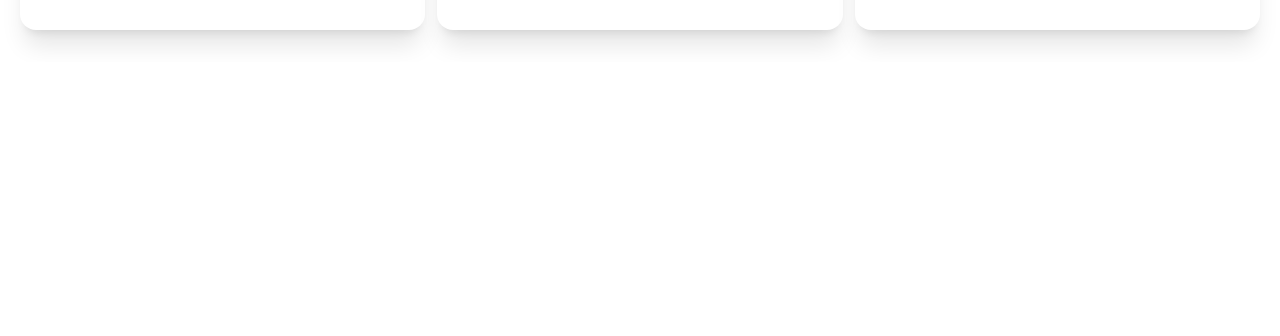
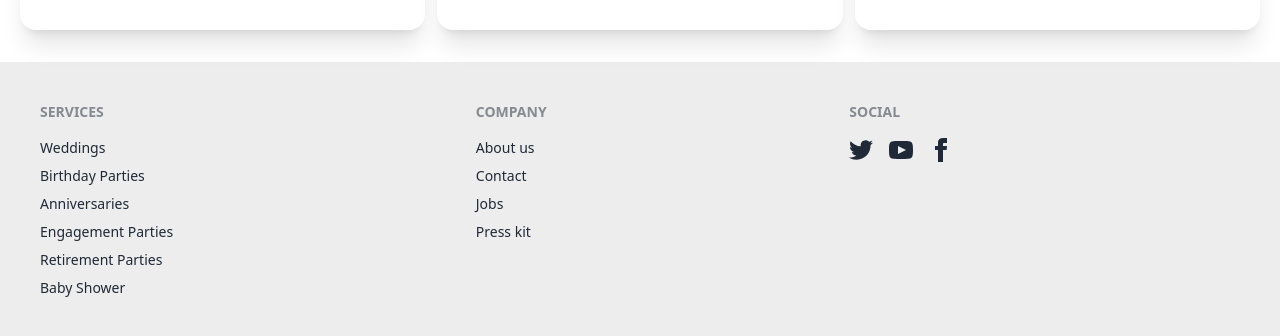
Before and after one commit to ayon121/Event_management_Website_React, a React (Vite) app: page / in a window 1280 px wide. Shown: the part 2070-2406 px from the top of the page. Before the commit the page ends 2132 px from the top, so only its background shows below. Built offline with nearby package versions, Linux system fonts and the light colour scheme.

Commit message:
footer design completed

```diff
--- a/src/Component/Pages/Home.jsx
+++ b/src/Component/Pages/Home.jsx
@@ -1,5 +1,7 @@
 import Banner from "../Banner/Banner";
 import Services from "../Services/Services";
+import Footer from "../Shared_Components/Footer";
+
 
 
 
@@ -8,6 +10,7 @@
         <div>
             <Banner></Banner>
             <Services></Services>
+            <Footer></Footer>
         </div>
     );
 };
--- a/src/Component/Pages/Root.jsx
+++ b/src/Component/Pages/Root.jsx
@@ -1,4 +1,5 @@
 import { Outlet } from "react-router-dom";
+
 
 
 
--- /dev/null
+++ b/src/Component/Shared_Components/Footer.jsx
@@ -0,0 +1,39 @@
+import { Link } from "react-router-dom";
+
+
+const Footer = () => {
+    return (
+        <div className="p-10 bg-[#EDEDED] text-base-content ">
+            <div className="footer text-base-content max-w-7xl mx-auto">
+                <nav>
+                    <header className="footer-title">Services</header>
+                    <ul>
+                        <Link to="/services/1"><li className="pb-2">Weddings</li></Link>
+                        <Link to="/services/2"><li className="pb-2">Birthday Parties</li></Link>
+                        <Link to="/services/3"><li className="pb-2">Anniversaries</li></Link>
+                        <Link to="/services/4"><li className="pb-2">Engagement Parties</li></Link>
+                        <Link to="/services/5"><li className="pb-2">Retirement Parties</li></Link>
+                        <Link to="/services/6"><li className="pb-2">Baby Shower</li></Link>
+                    </ul>
+                </nav>
+                <nav>
+                    <header className="footer-title">Company</header>
+                    <a className="link link-hover">About us</a>
+                    <a className="link link-hover">Contact</a>
+                    <a className="link link-hover">Jobs</a>
+                    <a className="link link-hover">Press kit</a>
+                </nav>
+                <nav>
+                    <header className="footer-title">Social</header>
+                    <div className="grid grid-flow-col gap-4">
+                        <a><svg xmlns="http://www.w3.org/2000/svg" width="24" height="24" viewBox="0 0 24 24" className="fill-current"><path d="M24 4.557c-.883.392-1.832.656-2.828.775 1.017-.609 1.798-1.574 2.165-2.724-.951.564-2.005.974-3.127 1.195-.897-.957-2.178-1.555-3.594-1.555-3.179 0-5.515 2.966-4.797 6.045-4.091-.205-7.719-2.165-10.148-5.144-1.29 2.213-.669 5.108 1.523 6.574-.806-.026-1.566-.247-2.229-.616-.054 2.281 1.581 4.415 3.949 4.89-.693.188-1.452.232-2.224.084.626 1.956 2.444 3.379 4.6 3.419-2.07 1.623-4.678 2.348-7.29 2.04 2.179 1.397 4.768 2.212 7.548 2.212 9.142 0 14.307-7.721 13.995-14.646.962-.695 1.797-1.562 2.457-2.549z"></path></svg></a>
+                        <a><svg xmlns="http://www.w3.org/2000/svg" width="24" height="24" viewBox="0 0 24 24" className="fill-current"><path d="M19.615 3.184c-3.604-.246-11.631-.245-15.23 0-3.897.266-4.356 2.62-4.385 8.816.029 6.185.484 8.549 4.385 8.816 3.6.245 11.626.246 15.23 0 3.897-.266 4.356-2.62 4.385-8.816-.029-6.185-.484-8.549-4.385-8.816zm-10.615 12.816v-8l8 3.993-8 4.007z"></path></svg></a>
+                        <a><svg xmlns="http://www.w3.org/2000/svg" width="24" height="24" viewBox="0 0 24 24" className="fill-current"><path d="M9 8h-3v4h3v12h5v-12h3.642l.358-4h-4v-1.667c0-.955.192-1.333 1.115-1.333h2.885v-5h-3.808c-3.596 0-5.192 1.583-5.192 4.615v3.385z"></path></svg></a>
+                    </div>
+                </nav>
+            </div>
+        </div>
+    );
+};
+
+export default Footer;
```
